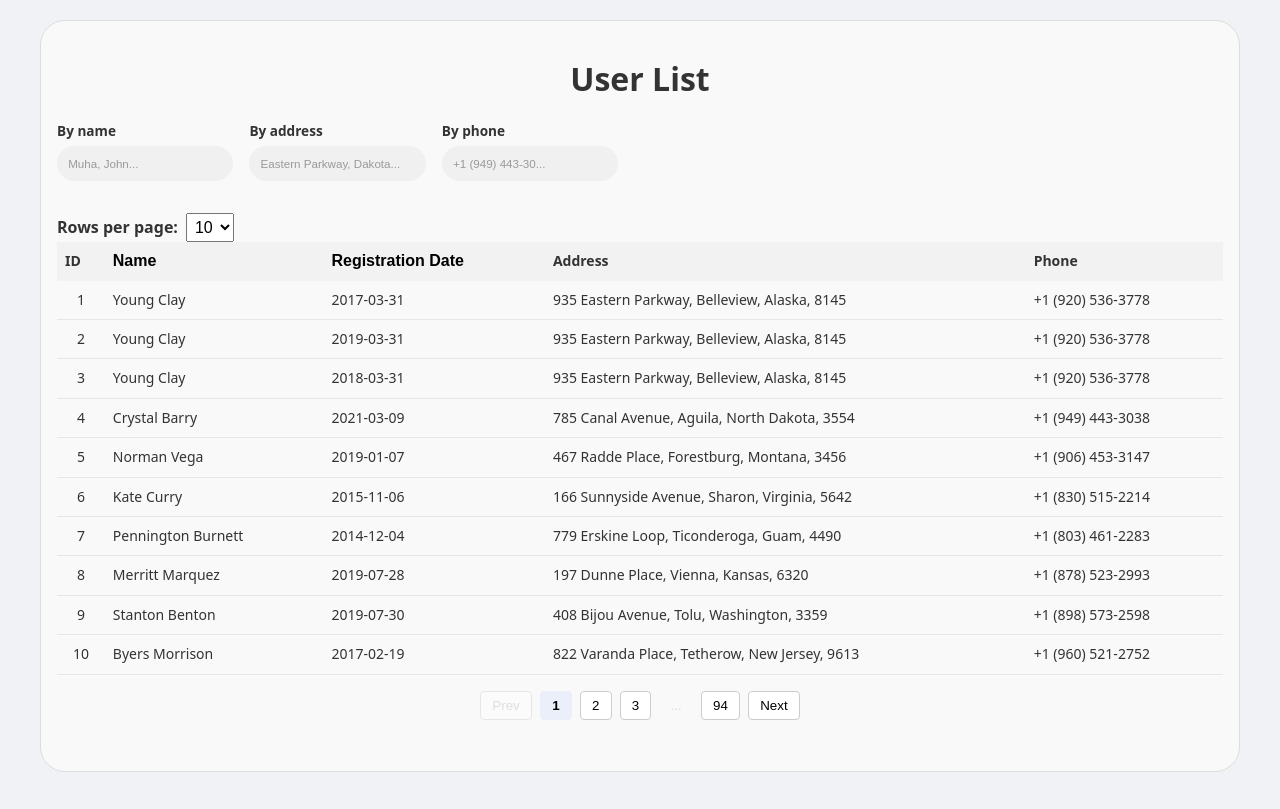
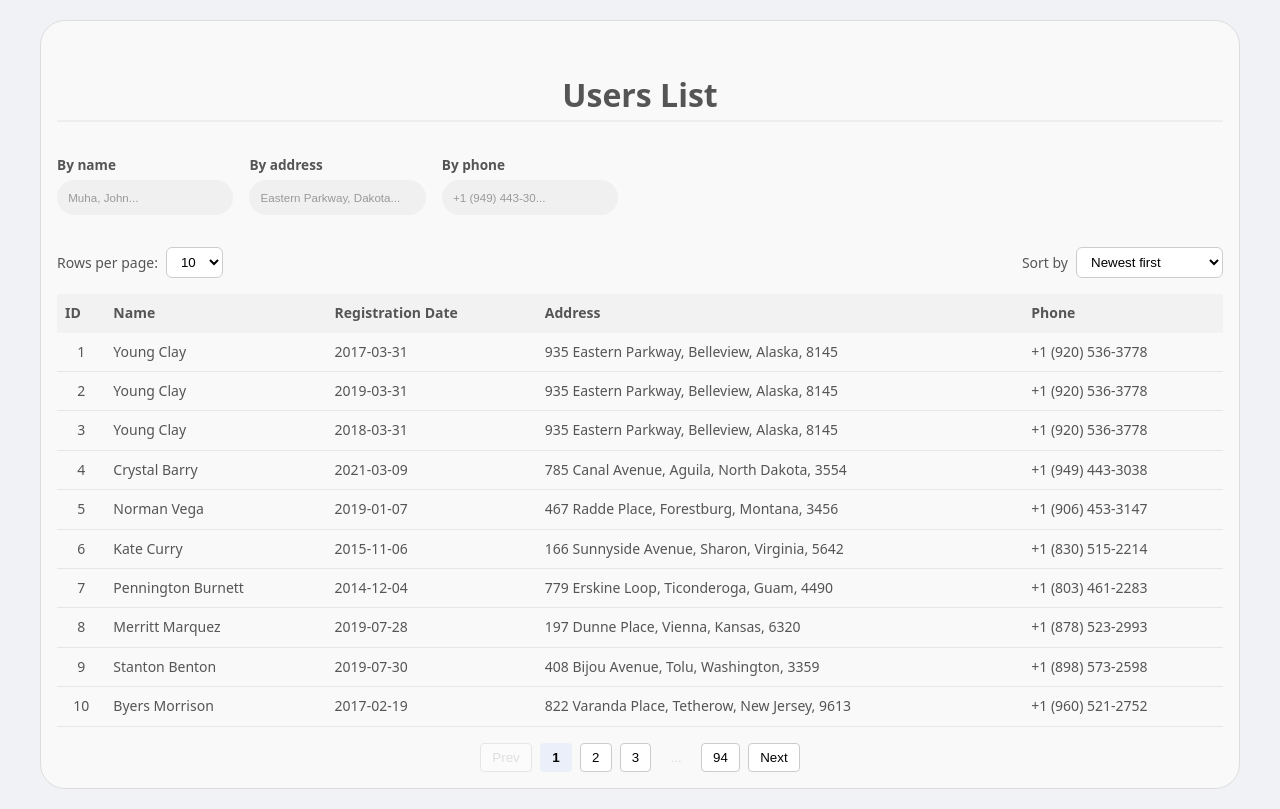
Before and after one commit to Muhannad-coding/users-table, a Vue app: page / in a window 1280 px wide. Built offline with nearby package versions, Linux system fonts and the light colour scheme.

Commit message:
refactor: update styles for improved UI and add SortDropdown component for enhanced sorting functionality

```diff
--- a/src/assets/main.css
+++ b/src/assets/main.css
@@ -7,7 +7,7 @@
 body {
   font-family: Arial, sans-serif;
   background-color: #f0f2f5;
-  color: #333;
+  color: #555;
   line-height: 1.6;
   padding: 20px;
 }
--- a/src/components/features/users/PageSizeSelector.vue
+++ b/src/components/features/users/PageSizeSelector.vue
@@ -38,10 +38,14 @@ function changePageSize(event) {
   gap: 0.5rem;
 }
 .page-size select {
-  padding: 0.25rem;
-  font-size: 1rem;
+  padding: 6px 10px;
+  border-radius: 6px;
+  border: 1px solid #ccc;
+  background: white;
+  cursor: pointer;
 }
 .page-size label {
-  font-weight: bold;
+  font-size: 0.875rem;
+  color: #555;
 }
 </style>
--- /dev/null
+++ b/src/components/features/users/SortDropDown.vue
@@ -0,0 +1,68 @@
+<script setup>
+import { computed } from 'vue'
+
+const props = defineProps({
+  modelValue: {
+    type: Object,
+    required: true,
+    // { key: 'name' | 'date' | null, direction: 'asc' | 'desc' }
+  },
+})
+
+const emit = defineEmits(['update:modelValue'])
+
+const options = [
+  { label: 'Newest first', value: { key: 'date', direction: 'desc' } },
+  { label: 'Date (Oldest first)', value: { key: 'date', direction: 'asc' } },
+  { label: 'Name (A → Z)', value: { key: 'name', direction: 'asc' } },
+  { label: 'Name (Z → A)', value: { key: 'name', direction: 'desc' } },
+]
+
+const selectedValue = computed({
+  get() {
+    const match = options.find(
+      (o) =>
+        o.value.key === props.modelValue.key && o.value.direction === props.modelValue.direction,
+    )
+    return match?.label || options[0].label
+  },
+  set(label) {
+    const option = options.find((o) => o.label === label)
+    if (option) {
+      emit('update:modelValue', option.value)
+    }
+  },
+})
+</script>
+
+<template>
+  <div class="sort-dropdown">
+    <label class="sort-label">Sort by</label>
+    <select v-model="selectedValue">
+      <option v-for="o in options" :key="o.label" :value="o.label">
+        {{ o.label }}
+      </option>
+    </select>
+  </div>
+</template>
+
+<style scoped>
+.sort-dropdown {
+  display: flex;
+  align-items: center;
+  gap: 0.5rem;
+}
+
+.sort-label {
+  font-size: 0.875rem;
+  color: #555;
+}
+
+select {
+  padding: 6px 10px;
+  border-radius: 6px;
+  border: 1px solid #ccc;
+  background: white;
+  cursor: pointer;
+}
+</style>
--- a/src/components/features/users/UsersListTable.vue
+++ b/src/components/features/users/UsersListTable.vue
@@ -2,8 +2,6 @@
 // eslint-disable-next-line no-unused-vars
 const props = defineProps({
   rows: { type: Array, default: () => [] },
-  sort: { type: Object, default: () => ({ key: null, direction: 'asc' }) },
-  toggleSort: { type: Function, required: true },
   currentPage: { type: Number, required: false },
   pageSize: { type: Number, required: false },
 })
@@ -14,18 +12,8 @@ const props = defineProps({
     <thead class="table-head">
       <tr>
         <th class="id table-head-element">ID</th>
-        <th class="table-head-element">
-          <button @click="toggleSort('name')">
-            Name
-            <span v-if="sort.key === 'name'">{{ sort.direction === 'asc' ? '▲' : '▼' }}</span>
-          </button>
-        </th>
-        <th class="table-head-element">
-          <button @click="toggleSort('date')">
-            Registration Date
-            <span v-if="sort.key === 'date'">{{ sort.direction === 'asc' ? '▲' : '▼' }}</span>
-          </button>
-        </th>
+        <th class="table-head-element">Name</th>
+        <th class="table-head-element">Registration Date</th>
         <th class="table-head-element">Address</th>
         <th class="table-head-element">Phone</th>
       </tr>
--- a/src/components/features/users/UsersTable.vue
+++ b/src/components/features/users/UsersTable.vue
@@ -3,15 +3,19 @@ import usersData from '@/data/records.json'
 import { ref, computed, watch } from 'vue'
 import { useRoute, useRouter } from 'vue-router'
 
+// Components
 import FilterInput from '@/components/features/users/FilterInput.vue'
 import PageSizeSelector from '@/components/features/users/PageSizeSelector.vue'
 import PaginationButton from '@/components/features/users/PaginationButton.vue'
 import UsersListTable from '@/components/features/users/UsersListTable.vue'
+import SortDropdown from '@/components/features/users/SortDropDown.vue'
 
+// Utils
 import { visiblePagesFun } from '@/utils/visiblePagesFun'
 import { initFormQuery } from '@/utils/initFormQuery'
 import { buildQueryFromState } from '@/utils/buildQueryFromState'
 
+// Composables
 import { usePagination } from './composables/usePagination'
 import { useSorting } from './composables/useSorting'
 import { useFilters } from './composables/useFilters'
@@ -32,7 +36,7 @@ const router = useRouter()
 const { filters, filtered } = useFilters(users)
 
 // Sorting
-const { sort, sorted, toggleSort } = useSorting(filtered)
+const { sort, sorted } = useSorting(filtered)
 
 // Pagination
 const { currentPage, pageSize, totalPages, paginated, goToPage } = usePagination(sorted, {
@@ -63,7 +67,7 @@ watch(
 </script>
 
 <template>
-  <div class="header"><h1>User List</h1></div>
+  <div class="header"><h1>Users List</h1></div>
   <div class="filters">
     <FilterInput v-model="filters.name" placeholder="Muha, John..." label="By name" />
     <FilterInput
@@ -74,15 +78,12 @@ watch(
     <FilterInput v-model="filters.phone" placeholder="+1 (949) 443-30..." label="By phone" />
   </div>
 
-  <PageSizeSelector v-model="pageSize" />
+  <div class="controls">
+    <PageSizeSelector v-model="pageSize" />
+    <SortDropdown v-model="sort" />
+  </div>
 
-  <UsersListTable
-    :rows="paginated"
-    :sort="sort"
-    :toggleSort="toggleSort"
-    :currentPage="currentPage"
-    :pageSize="pageSize"
-  />
+  <UsersListTable :rows="paginated" :sort="sort" :currentPage="currentPage" :pageSize="pageSize" />
 
   <div class="pagination">
     <PaginationButton :disabled="currentPage === 1" @click="goToPage(currentPage - 1)">
@@ -108,13 +109,22 @@ watch(
 <style scoped>
 .header {
   text-align: center;
-  margin: 1rem 0;
+  margin: 2rem 0;
+  border-bottom: 2px solid #eee;
 }
 .filters {
   display: flex;
   gap: 1rem;
   margin-bottom: 1rem;
   flex-wrap: wrap;
+}
+.controls {
+  display: flex;
+  justify-content: space-between;
+  align-items: center;
+  margin-bottom: 1rem;
+  flex-wrap: wrap;
+  gap: 1rem;
 }
 table {
   width: 100%;
```
